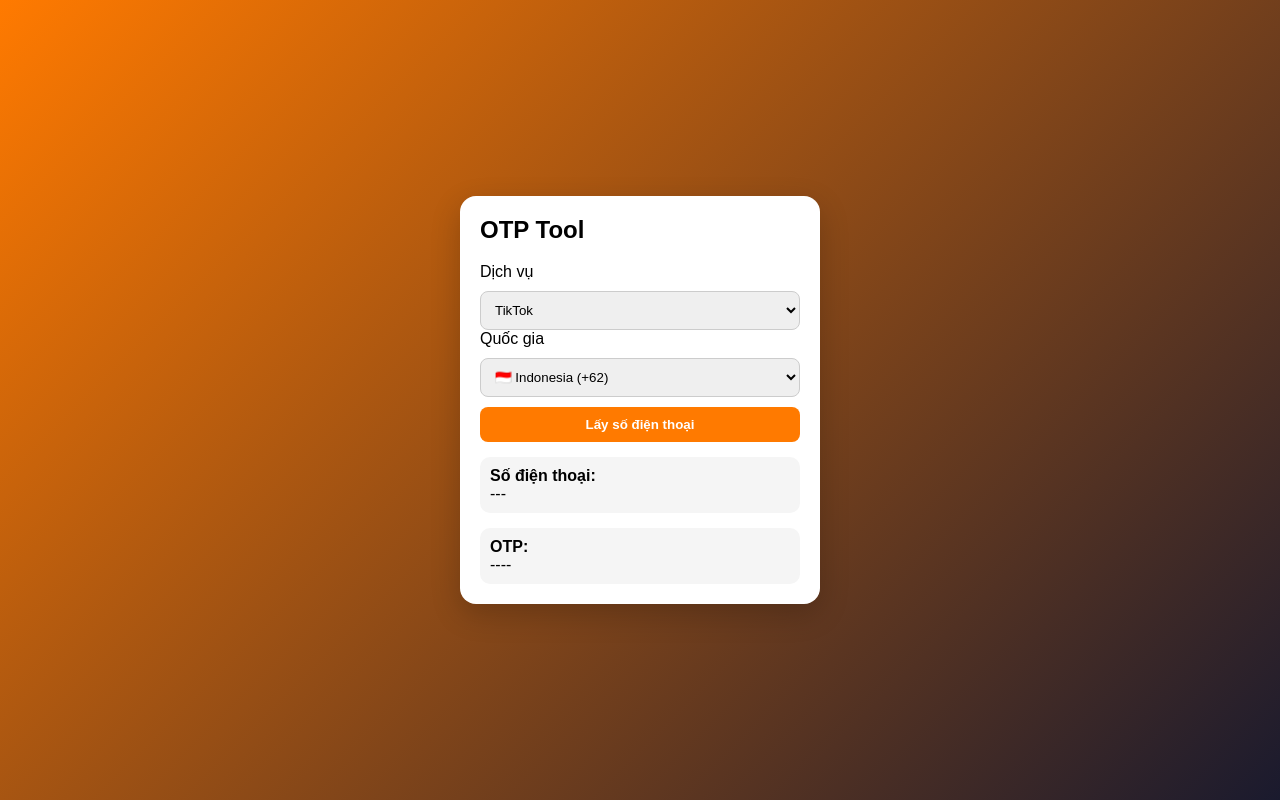
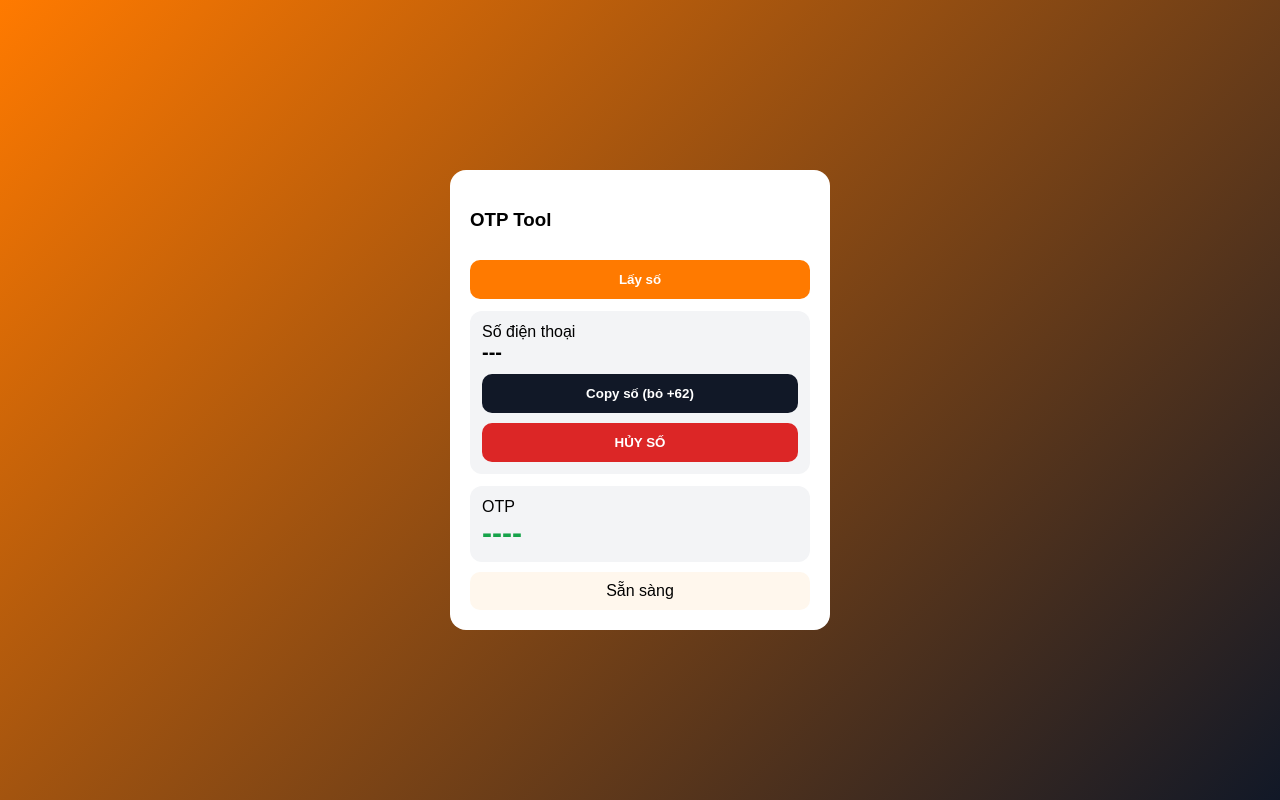
Before and after one commit to quang273/otp-tool, a website: page public/index.html in a window 1280 px wide. Drawn offline with Linux system fonts and the light colour scheme.

Commit message:
Update index.html

```diff
--- a/public/index.html
+++ b/public/index.html
@@ -1,167 +1,202 @@
 <!DOCTYPE html>
 <html lang="vi">
 <head>
-  <meta charset="UTF-8" />
-  <meta name="viewport" content="width=device-width, initial-scale=1.0"/>
-  <title>OTP Tool</title>
+<meta charset="UTF-8">
+<title>OTP Tool</title>
 
-  <style>
-    body {
-      margin: 0;
-      font-family: Arial, sans-serif;
-      background: linear-gradient(135deg, #ff7a00, #1a1a2e);
-      display: flex;
-      align-items: center;
-      justify-content: center;
-      height: 100vh;
-    }
+<style>
+body {
+  margin:0;
+  font-family:Arial;
+  background:linear-gradient(135deg,#ff7a00,#111827);
+  display:flex;
+  align-items:center;
+  justify-content:center;
+  height:100vh;
+}
+.card {
+  background:#fff;
+  padding:20px;
+  border-radius:16px;
+  width:340px;
+}
+button {
+  width:100%;
+  padding:12px;
+  margin-top:10px;
+  border:none;
+  border-radius:10px;
+  cursor:pointer;
+  font-weight:bold;
+}
+.main { background:#ff7a00;color:#fff; }
+.dark { background:#111827;color:#fff; }
+.red { background:#dc2626;color:#fff; }
 
-    .card {
-      background: #fff;
-      padding: 20px;
-      border-radius: 16px;
-      width: 320px;
-      box-shadow: 0 10px 30px rgba(0,0,0,0.2);
-    }
+.box {
+  margin-top:12px;
+  padding:12px;
+  background:#f3f4f6;
+  border-radius:12px;
+}
 
-    h2 {
-      margin-top: 0;
-    }
+.phone { font-size:20px;font-weight:bold; }
+.otp { font-size:30px;color:#16a34a;font-weight:bold; }
 
-    select, button {
-      width: 100%;
-      padding: 10px;
-      margin-top: 10px;
-      border-radius: 8px;
-      border: 1px solid #ccc;
-    }
-
-    button {
-      background: #ff7a00;
-      color: white;
-      border: none;
-      font-weight: bold;
-      cursor: pointer;
-    }
-
-    .box {
-      margin-top: 15px;
-      padding: 10px;
-      background: #f5f5f5;
-      border-radius: 10px;
-    }
-
-    .error {
-      background: #ffd6d6;
-      color: red;
-      margin-top: 10px;
-      padding: 8px;
-      border-radius: 8px;
-      text-align: center;
-    }
-
-    .success {
-      color: green;
-    }
-  </style>
+.status {
+  margin-top:10px;
+  padding:10px;
+  text-align:center;
+  border-radius:10px;
+  background:#fff7ed;
+}
+.ok { background:#dcfce7;color:#166534; }
+.err { background:#fee2e2;color:#991b1b; }
+</style>
 </head>
 
 <body>
 
 <div class="card">
-  <h2>OTP Tool</h2>
+  <h3>OTP Tool</h3>
 
-  <label>Dịch vụ</label>
-  <select id="service">
-    <option value="lf">TikTok</option>
-  </select>
-
-  <label>Quốc gia</label>
-  <select id="country">
-    <option value="6">🇮🇩 Indonesia (+62)</option>
-  </select>
-
-  <button onclick="getNumber()">Lấy số điện thoại</button>
+  <button class="main" onclick="getNumber()">Lấy số</button>
 
   <div class="box">
-    <b>Số điện thoại:</b>
-    <div id="phone">---</div>
+    <div>Số điện thoại</div>
+    <div id="phone" class="phone">---</div>
+
+    <button class="dark" onclick="copyPhone()">Copy số (bỏ +62)</button>
+    <button class="red" onclick="cancelNumber()">HỦY SỐ</button>
   </div>
 
   <div class="box">
-    <b>OTP:</b>
-    <div id="otp">----</div>
+    <div>OTP</div>
+    <div id="otp" class="otp">----</div>
   </div>
 
-  <div id="error" class="error" style="display:none"></div>
+  <div id="status" class="status">Sẵn sàng</div>
 </div>
 
 <script>
-const TOKEN = "iphone1"; // phải trùng APP_TOKENS
+const TOKEN = "iphone1";
 
-let currentId = null;
+let currentId = localStorage.getItem("id");
+let currentPhone = localStorage.getItem("phone");
 
-function showError(msg) {
-  const el = document.getElementById("error");
-  el.style.display = "block";
-  el.innerText = msg;
+function setStatus(t, type=""){
+  const el = document.getElementById("status");
+  el.className = "status " + type;
+  el.innerText = t;
 }
 
-function clearError() {
-  const el = document.getElementById("error");
-  el.style.display = "none";
+function save(){
+  localStorage.setItem("id", currentId);
+  localStorage.setItem("phone", currentPhone);
 }
 
-async function getNumber() {
-  clearError();
-  document.getElementById("phone").innerText = "Đang lấy...";
-  document.getElementById("otp").innerText = "----";
+function clear(){
+  localStorage.removeItem("id");
+  localStorage.removeItem("phone");
+}
 
-  try {
-    const res = await fetch("/api/rent?token=" + TOKEN, {
-      method: "POST",
-      headers: { "Content-Type": "application/json" },
-      body: JSON.stringify({
-        service: document.getElementById("service").value,
-        country: document.getElementById("country").value
+function showPhone(){
+  if(!currentPhone) return;
+  document.getElementById("phone").innerText = "+62" + currentPhone;
+}
+
+async function getNumber(){
+  setStatus("Đang lấy số...");
+  document.getElementById("otp").innerText="----";
+
+  try{
+    const res = await fetch("/api/rent?token="+TOKEN,{
+      method:"POST",
+      headers:{'Content-Type':'application/json'},
+      body:JSON.stringify({
+        service:"lf",
+        country:"6"
       })
     });
 
     const data = await res.json();
 
-    if (!data.ok) {
-      showError(data.error || "Lỗi lấy số");
-      document.getElementById("phone").innerText = "Không có số";
+    if(!data.ok){
+      setStatus(data.error,"err");
       return;
     }
 
     currentId = data.id;
-    document.getElementById("phone").innerText = data.phone;
+    currentPhone = data.phone.replace(/^62/, ""); // bỏ 62 gốc
 
+    save();
+    showPhone();
+
+    setStatus("Đã có số, chờ OTP...");
     checkOTP();
 
-  } catch (e) {
-    showError("Lỗi kết nối server");
+  }catch{
+    setStatus("Lỗi server","err");
   }
 }
 
-async function checkOTP() {
-  if (!currentId) return;
+async function checkOTP(){
+  if(!currentId) return;
 
-  try {
+  try{
     const res = await fetch(`/api/status?id=${currentId}&token=${TOKEN}`);
     const data = await res.json();
 
-    if (data.status === "ok") {
+    if(data.code){
       document.getElementById("otp").innerText = data.code;
+      setStatus("Đã nhận OTP","ok");
       return;
     }
 
-    setTimeout(checkOTP, 5000);
+    setTimeout(checkOTP,4000);
 
-  } catch (e) {
-    setTimeout(checkOTP, 5000);
+  }catch{
+    setTimeout(checkOTP,4000);
   }
+}
+
+async function cancelNumber(){
+  if(!currentId){
+    setStatus("Không có số để hủy","err");
+    return;
+  }
+
+  try{
+    await fetch("/api/cancel?token="+TOKEN,{
+      method:"POST",
+      headers:{'Content-Type':'application/json'},
+      body:JSON.stringify({ id: currentId })
+    });
+
+    setStatus("Đã hủy số","ok");
+
+    currentId=null;
+    currentPhone=null;
+    clear();
+
+    document.getElementById("phone").innerText="---";
+    document.getElementById("otp").innerText="----";
+
+  }catch{
+    setStatus("Hủy lỗi","err");
+  }
+}
+
+function copyPhone(){
+  if(!currentPhone) return;
+  navigator.clipboard.writeText(currentPhone);
+  setStatus("Đã copy số (không có +62)","ok");
+}
+
+// reload vẫn giữ
+if(currentPhone){
+  showPhone();
+  checkOTP();
 }
 </script>
 
```
